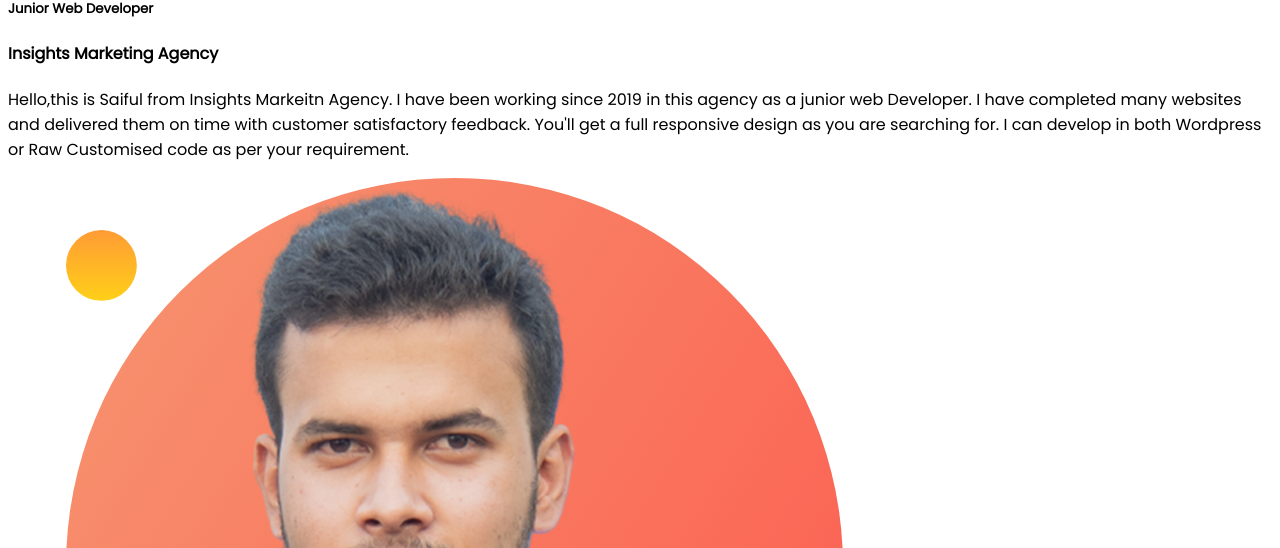
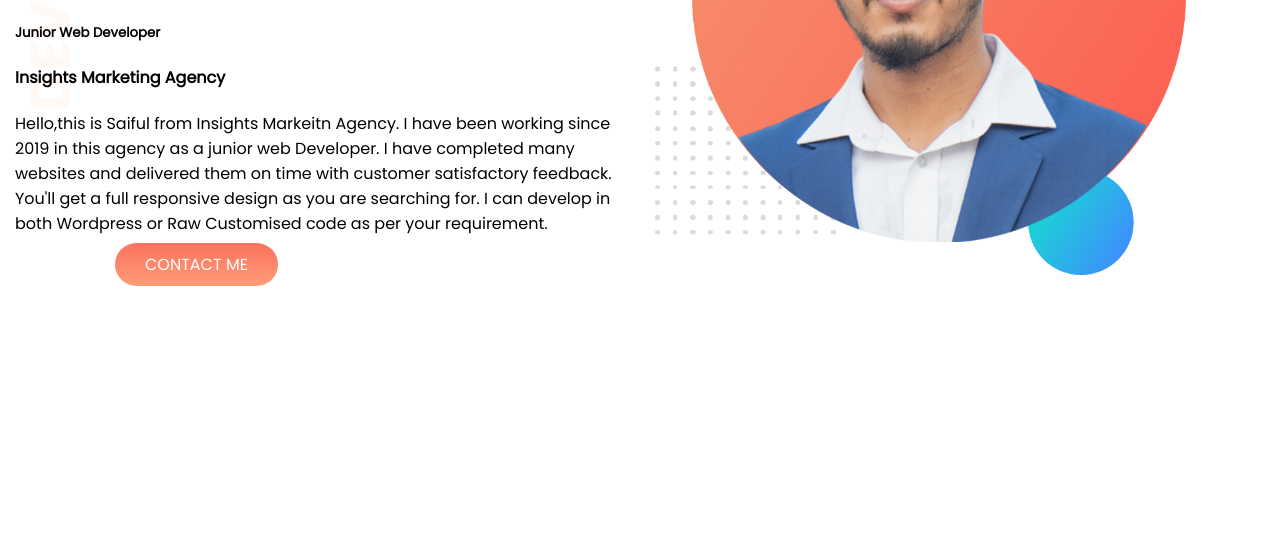
Before and after one commit to saifulhaque015/portfolio, a plain HTML site: page index.html in a window 1280 px wide. Shown: the part 252-800 px from the top of the page. Drawn offline with Linux system fonts and the light colour scheme.

Commit message:
top-banner added

```diff
--- a/index.html
+++ b/index.html
@@ -12,15 +12,26 @@
     <link rel="shortcut icon" href="saiful haque with bg.png" type="image/x-icon">
     <link rel="stylesheet" href="style.css">
 </head>
+
 <body>
+    <section class="top-banner">
+        <div class="half-width">
             <h1>Welcome To</h1>
             <h1><span class="author-color">Saiful Haque's</span> World</h1>
             <h5>Junior Web Developer</h5>
             <h4>Insights Marketing Agency</h4>
             <p>
-        Hello,this is Saiful from Insights Markeitn Agency. I have been working since 2019 in this agency as a junior web Developer. I have completed many websites and delivered them on time with customer satisfactory feedback. You'll get a full responsive design as you are searching for. I can develop in both Wordpress or Raw Customised code as per your requirement.
+                Hello,this is Saiful from Insights Markeitn Agency. I have been working since 2019 in this agency as a
+                junior web Developer. I have completed many websites and delivered them on time with customer
+                satisfactory feedback. You'll get a full responsive design as you are searching for. I can develop in
+                both Wordpress or Raw Customised code as per your requirement.
             </p>
+            <a class="button" target="blank" href="https://www.linkedin.com/in/saiful-haque-712479155/">CONTACT ME</a>
+        </div>
+        <div class="half-width">
             <img src="saiful haque with bg.png" alt="">
+        </div>
+    </section>
 </body>
 
 </html>
--- a/style.css
+++ b/style.css
@@ -1,5 +1,6 @@
 body{
     font-family: 'Poppins', sans-serif;
+    margin: 0;
 }
 h1{
     font-size: 50px;
@@ -7,3 +8,27 @@ h1{
 .author-color{
     color: #FFB938;
 }
+section{
+    display: flex;
+}
+.half-width{
+    width: 50%;
+    padding-left: 15px;
+}
+.half-width img{
+    width: 85%;
+}
+.button{
+    text-decoration: none;
+    background-image: linear-gradient(#FA735D,#FF9C77);
+    color: white;
+    font-weight: 700px;
+    padding: 10px 30px;
+    border-radius: 25px;
+    margin-left: 100px;
+    margin-top: 80px;
+}
+.top-banner{
+    background-image: url(images/top-banner.png);
+    background-repeat: no-repeat;
+}
```
Lines whose indentation alone changed are shown as unchanged.
